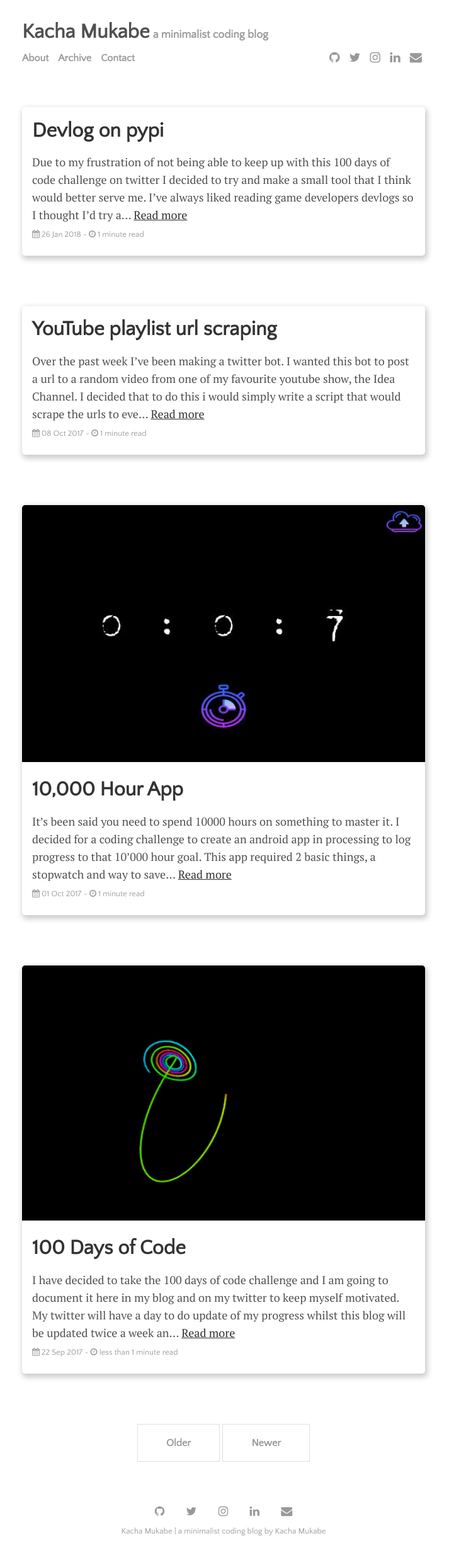
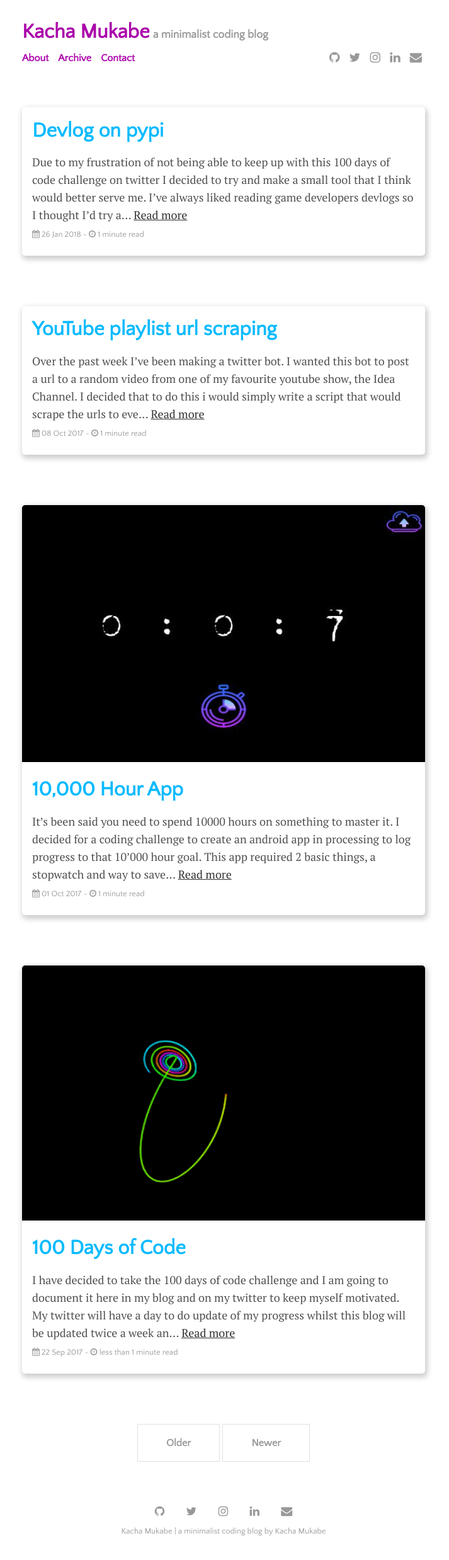
Before and after one commit to kachaMukabe/kachaMukabe.github.io, a Jekyll site: the page built from index.html, in a window 1280 px wide. Shown: the whole page at 63% size, without its empty margins (285-998 px from the left). Built offline with Jekyll 4.4.1, drawn with Linux system fonts in a browser that asks for light colours; nearby versions of some CDN libraries; the list of posts is cut into pages by our own code.

Commit message:
added text colors

```diff
--- a/assets/css/main.css
+++ b/assets/css/main.css
@@ -25,6 +25,7 @@ h1{
 
 h1 a {
   text-decoration: none;
+  color: #07baff;
 }
 
 h1, h2, h3, h4, h5, h6 {
@@ -38,7 +39,7 @@ a {
 }
 
 a:hover {
-  color: black;
+  color: #00aced;
   border-bottom: none;
 }
 
@@ -103,13 +104,13 @@ blockquote p {
 }
 
 .masthead a:hover {
-  color:black;
+  color:#FF55FF;
 }
 
 .masthead-title a {
   font-size: 2rem;
   text-decoration: none;
-  color: #505050;
+  color: #AA00AA;
 }
 
 .masthead-subtitle {
@@ -240,7 +241,7 @@ blockquote p {
 }
 
 .menu-content a {
-  color: #999;
+  color: #AA00AA;
   font-size: 1rem;
   padding-right: 10px;
 }
```
